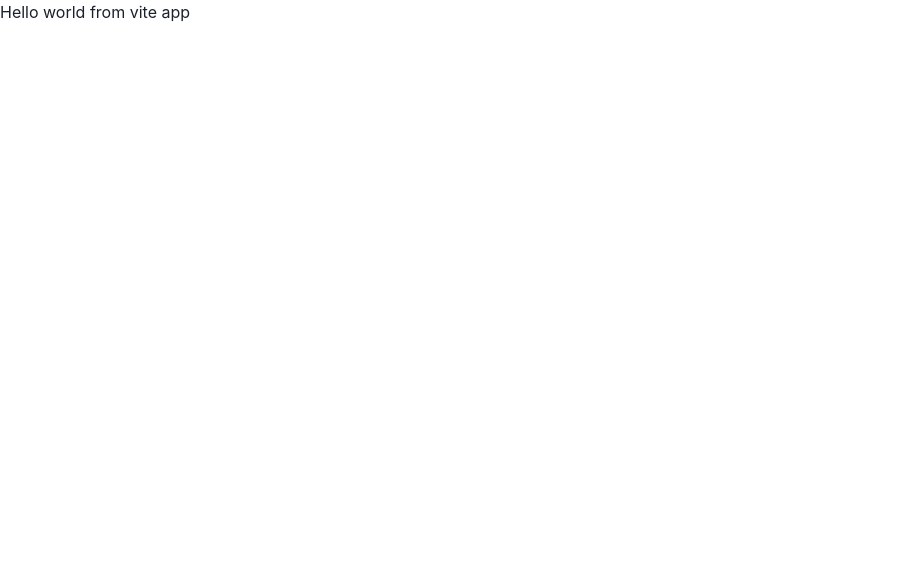
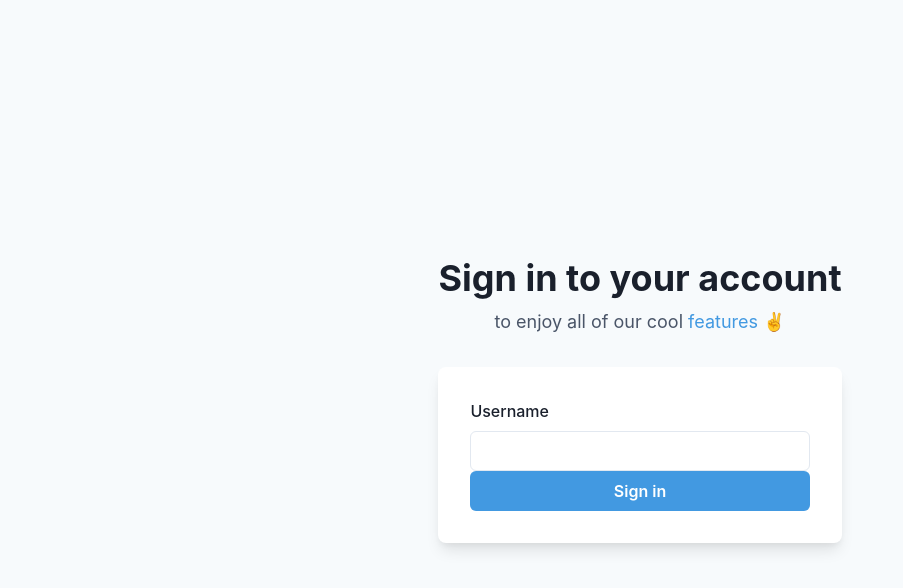
Before and after one commit to sachin96Boy/assignment-creativehub, a React (Vite) app: page / in a window 1280 px wide. Shown: the top 588 px of the page, without its empty margins (0-903 px from the left). Built offline with nearby package versions, Linux system fonts and the light colour scheme.

Commit message:
chor: work on canvas and mouse position

```diff
--- a/package.json
+++ b/package.json
@@ -13,6 +13,7 @@
     "@chakra-ui/react": "^2.7.1",
     "@emotion/react": "^11.11.1",
     "@emotion/styled": "^11.11.0",
+    "@reduxjs/toolkit": "^1.9.5",
     "framer-motion": "^10.12.16",
     "react": "^18.2.0",
     "react-dom": "^18.2.0",
--- a/src/App.tsx
+++ b/src/App.tsx
@@ -1,12 +1,21 @@
-import { Box, Text } from "@chakra-ui/react";
+import { Routes, Route, Navigate } from "react-router-dom";
+import LoginScreen from "./pages/LoginScreen";
+import DashboardScreen from "./pages/DashboardScreen";
+
 function App() {
-  return (
-    <>
-      <Box>
-        <Text>Hello world from vite app</Text>
-      </Box>
-    </>
+  const user = localStorage.getItem("User");
+  const signedInstage = user ? (
+    <Routes>
+      <Route path="/dashboard" element={<DashboardScreen />} />
+      <Route path="*" element={<Navigate to={"/dashboard"} replace />} />
+    </Routes>
+  ) : (
+    <Routes>
+      <Route path="/" element={<LoginScreen />} />
+      <Route path="*" element={<Navigate to={"/"} replace />} />
+    </Routes>
   );
+  return signedInstage;
 }
 
 export default App;
--- /dev/null
+++ b/src/components/CanvasComponet.tsx
@@ -0,0 +1,17 @@
+import React, { useEffect } from "react";
+
+
+function CanvasComponet(props: any) {
+
+  useEffect(() => {
+    const canvas = props.canvasRef.current;
+    const context = canvas.getContext("2d");
+    //Our first draw
+    context.fillStyle = "#000000";
+    context.fillRect(0, 0, context.canvas.width, context.canvas.height);
+  }, [props.canvasRef]);
+
+  return <canvas ref={props.canvasRef} {...props} />;
+}
+
+export default CanvasComponet;
--- /dev/null
+++ b/src/index.css
@@ -0,0 +1,3 @@
+body {
+    cursor: url('image-path.png'),auto;
+  }
--- a/src/main.tsx
+++ b/src/main.tsx
@@ -2,11 +2,14 @@ import React from "react";
 import ReactDOM from "react-dom/client";
 import App from "./App.tsx";
 import { ChakraProvider } from "@chakra-ui/react";
+import { BrowserRouter as Router } from "react-router-dom";
 
 ReactDOM.createRoot(document.getElementById("root") as HTMLElement).render(
   <React.StrictMode>
     <ChakraProvider>
-      <App />
+      <Router>
+        <App />
+      </Router>
     </ChakraProvider>
   </React.StrictMode>
 );
--- a/src/pages/DashboardScreen.tsx
+++ b/src/pages/DashboardScreen.tsx
@@ -0,0 +1,30 @@
+import React, { useRef, useEffect } from "react";
+import { Box } from "@chakra-ui/react";
+import CanvasComponet from "../components/CanvasComponet";
+
+function DashboardScreen() {
+  const canvasRef = useRef(null);
+
+  const handleMoseMove = (event: React.MouseEvent) => {
+    const { clientX, clientY } = event;
+    const canvas = canvasRef.current;
+
+    if (canvas != null) {
+      const rect = canvas.getBoundingClientRect();
+      const x = clientX - rect.left;
+      const y = clientY - rect.top;
+      // Do something with the cursor coordinates
+      console.log(`Cursor coordinates: (${x}, ${y})`);
+    }
+
+  };
+
+
+  return (
+    <Box className="dash-body" onMouseMove={handleMoseMove}>
+      <CanvasComponet canvasRef={canvasRef} />
+    </Box>
+  );
+}
+
+export default DashboardScreen;
--- a/src/pages/LoginScreen.tsx
+++ b/src/pages/LoginScreen.tsx
@@ -1,10 +1,10 @@
+import { useState } from "react";
 import {
   Flex,
   Box,
   FormControl,
   FormLabel,
   Input,
-  Checkbox,
   Stack,
   Link,
   Button,
@@ -12,8 +12,20 @@ import {
   Text,
   useColorModeValue,
 } from "@chakra-ui/react";
+import { useNavigate } from "react-router-dom";
 
 export default function LoginScreen() {
+  const [username, setUsername] = useState("");
+
+  const navigate = useNavigate();
+  const onSubmit = (event:  React.FormEvent<HTMLFormElement>) => {
+    event.preventDefault();
+    const user = {
+      username: username,
+    };
+    localStorage.setItem("User", JSON.stringify(user));
+    navigate("/dashboard");
+  };
   return (
     <Flex
       minH={"100vh"}
@@ -35,33 +47,28 @@ export default function LoginScreen() {
           p={8}
         >
           <Stack spacing={4}>
-            <FormControl id="email">
-              <FormLabel>Email address</FormLabel>
-              <Input type="email" />
-            </FormControl>
-            <FormControl id="password">
-              <FormLabel>Password</FormLabel>
-              <Input type="password" />
+            <form onSubmit={onSubmit}>
+              <FormControl id="uername">
+                <FormLabel>Username</FormLabel>
+                <Input
+                  type="text"
+                  value={username}
+                  onChange={(event) => setUsername(event.target.value)}
+                />
               </FormControl>
               <Stack spacing={10}>
-              <Stack
-                direction={{ base: "column", sm: "row" }}
-                align={"start"}
-                justify={"space-between"}
-              >
-                <Checkbox>Remember me</Checkbox>
-                <Link color={"blue.400"}>Forgot password?</Link>
-              </Stack>
                 <Button
                   bg={"blue.400"}
                   color={"white"}
                   _hover={{
                     bg: "blue.500",
                   }}
+                  type="submit"
                 >
                   Sign in
                 </Button>
               </Stack>
+            </form>
           </Stack>
         </Box>
       </Stack>
```
Also changed, not shown: 1 other file (tests, documents, lock files or other folders). Lines whose indentation alone changed are shown as unchanged.
